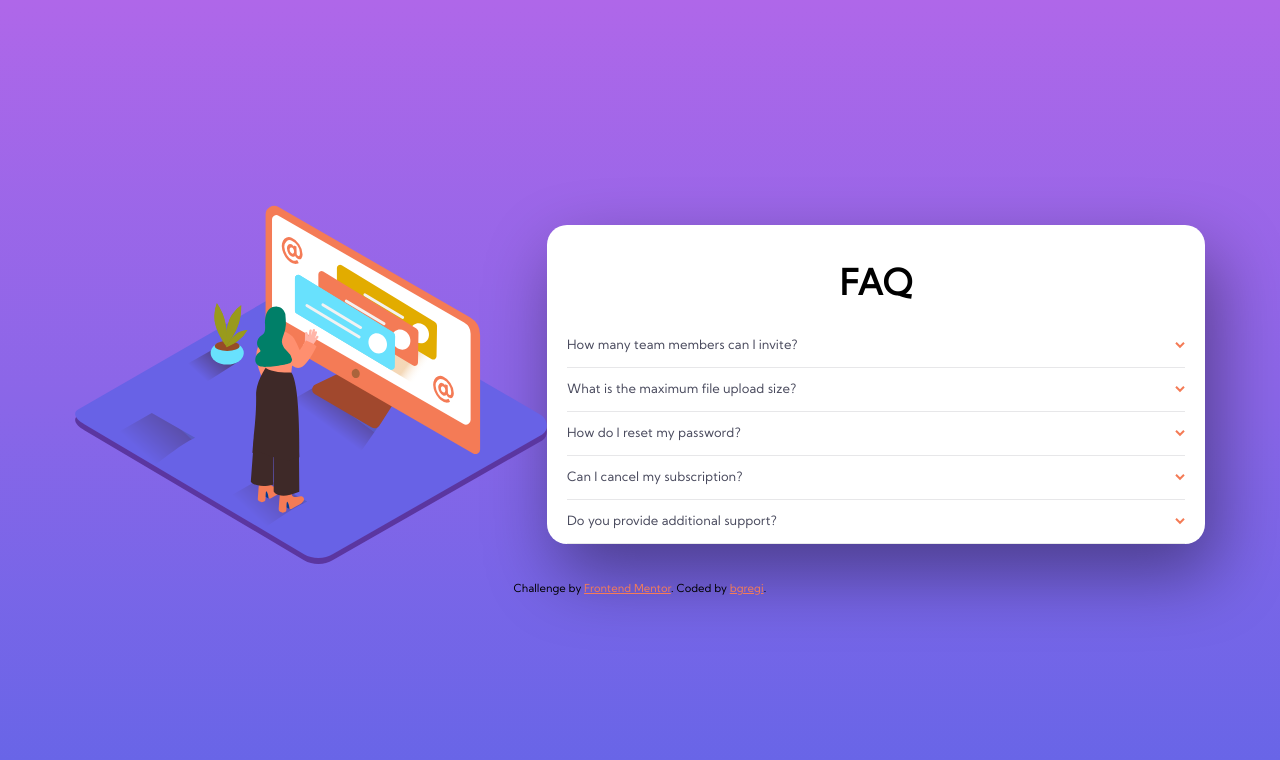
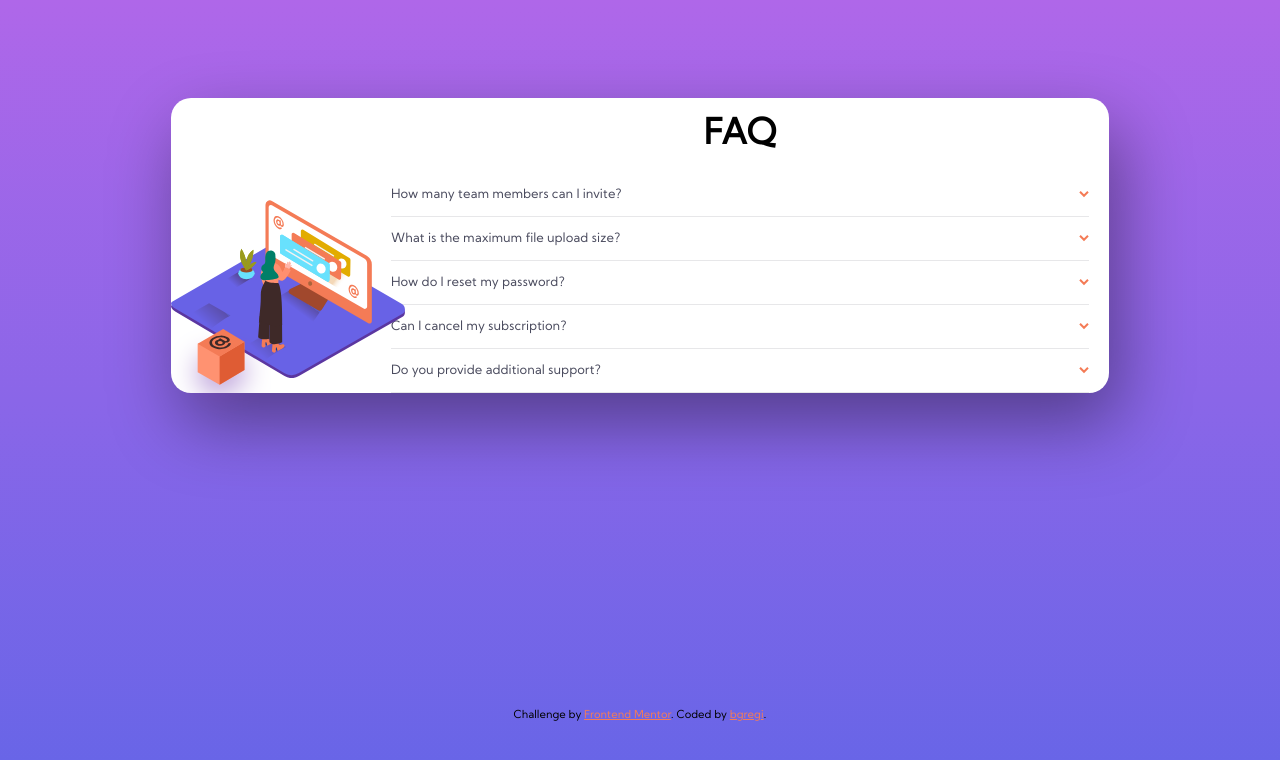
Before and after one commit to bgregi/fm-faq-accordion-card, a plain HTML site: page index.html in a window 1280 px wide. Drawn offline with Linux system fonts and the light colour scheme.

Commit message:
Changes to CSS and HTML for desktop layout

```diff
--- a/css/styles.scss
+++ b/css/styles.scss
@@ -36,7 +36,7 @@ main {
     padding: 35% 0 10% 0;
 }
 
-.desktop-img {
+.desktop-img, .desktop-box {
     display: none;
 }
 
@@ -141,28 +141,42 @@ input:checked {
         height: 100vh;
         display: flex;
         flex-direction: column;
-        justify-content: center;
+        justify-content: flex-start;
+        align-items: center;
     }
 
     .content {
-        display: flex;
-        justify-content: space-around;
-        align-items: center;
+        height: 80vh;
     }
 
     .mobile-img {
         display: none;
     }
 
-    .desktop-img {
-        display: block;
+    .desktop-imgs {
         position: relative;
+        top: 150px;
+
+        .desktop-img {
+            display: block;
+            // left: 400px;
+            // top: 400px;
+            width: 25%;
+        }
+
+        .desktop-box {
+            display: block;
+            position: relative;
+            bottom: 50px;
+            width: 100px;
+        }
     }
 
-
     main {
-        padding: 0;
-        width: 60%;
+        padding: 0 0 0 200px;
+        position: relative;
+        bottom: 250px;
+        z-index: -1;
     }
 
 
--- a/index.html
+++ b/index.html
@@ -15,11 +15,18 @@
     </head>
     <body>
         <div class="content">
-            <img
-                src="images/illustration-woman-online-desktop.svg"
-                alt="Woman Online"
-                class="desktop-img"
-            />
+            <div class="desktop-imgs">
+                <img
+                    src="images/illustration-woman-online-desktop.svg"
+                    alt="Woman Online"
+                    class="desktop-img"
+                />
+                <img
+                    src="images/illustration-box-desktop.svg"
+                    alt="Box"
+                    class="desktop-box"
+                />
+            </div>
             <img
                 src="images/illustration-woman-online-mobile.svg"
                 alt="Woman Online"
```
Also changed, not shown: css/styles.css, 1 other file.
